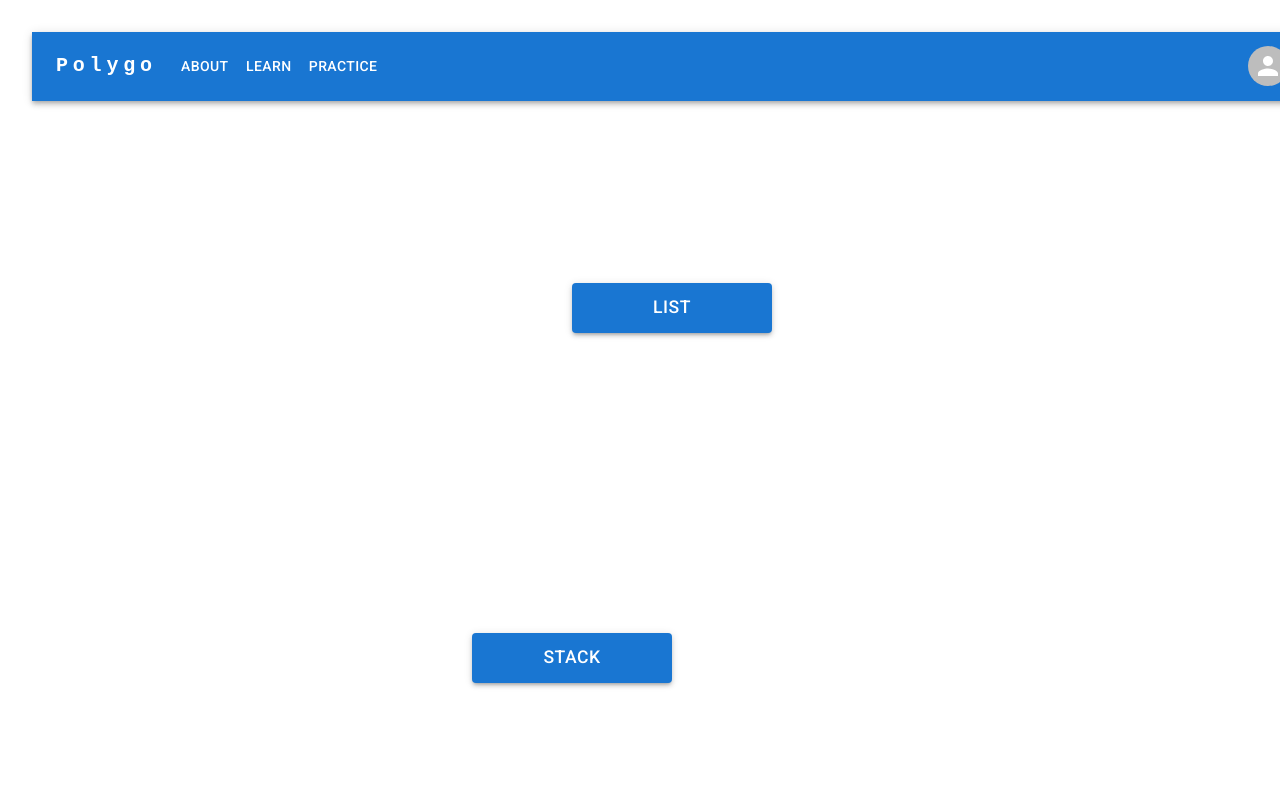
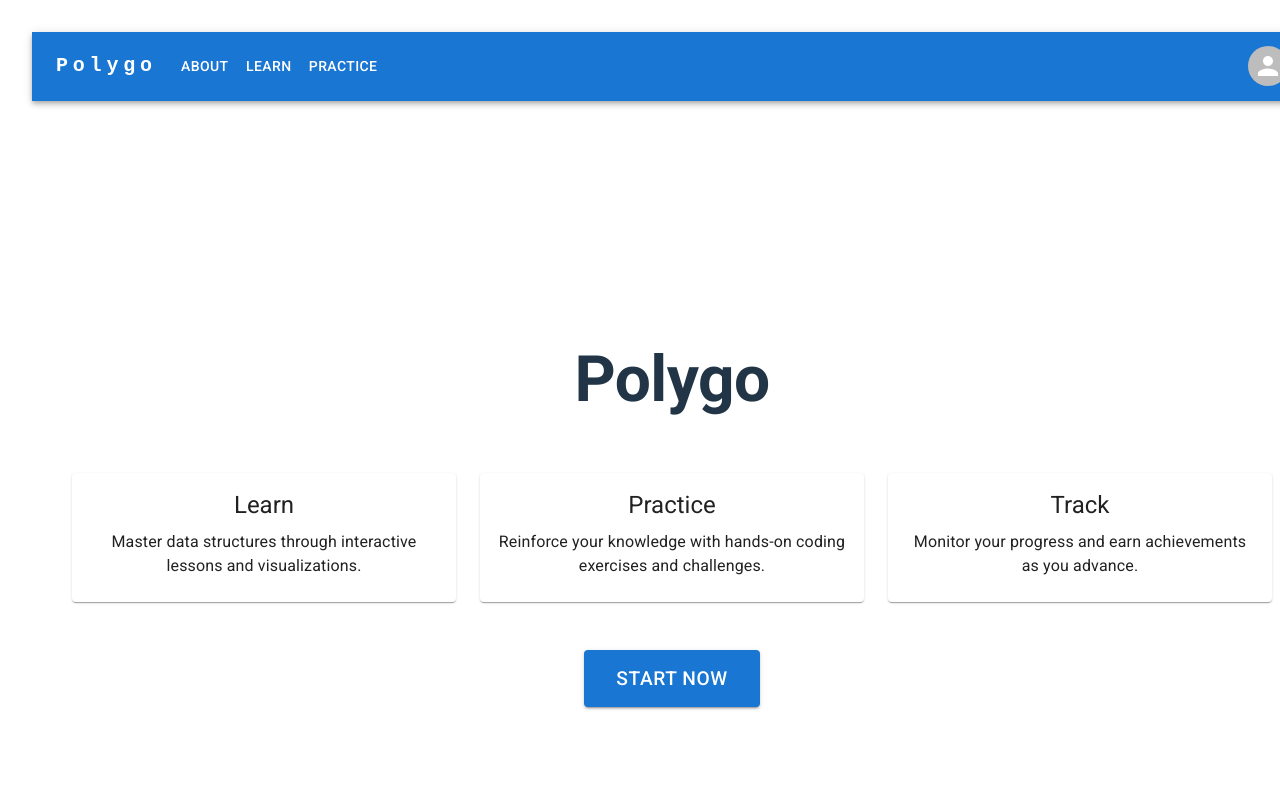
Before and after one commit to neemaowji/Polygo, a React (Vite) app: page / in a window 1280 px wide. Shown: the top 800 px of the page. Built offline with nearby package versions, Linux system fonts and the light colour scheme.

Commit message:
added homepage and router

```diff
--- a/package.json
+++ b/package.json
@@ -16,7 +16,8 @@
     "@mui/icons-material": "^6.4.1",
     "@mui/material": "^6.4.1",
     "react": "^18.3.1",
-    "react-dom": "^18.3.1"
+    "react-dom": "^18.3.1",
+    "react-router": "^7.1.3"
   },
   "devDependencies": {
     "@eslint/js": "^9.17.0",
--- a/src/App.jsx
+++ b/src/App.jsx
@@ -1,7 +1,5 @@
-import { useState } from 'react'
 import * as React from 'react'
-import reactLogo from './assets/react.svg'
-import viteLogo from '/vite.svg'
+import { BrowserRouter as Router, Routes, Route } from 'react-router';
 import './App.css'
 import '@fontsource/roboto/300.css';
 import '@fontsource/roboto/400.css';
@@ -10,15 +8,20 @@ import '@fontsource/roboto/700.css';
 
 import Navbar from './components/Navbar';
 import Roadmap from './components/Roadmap';
+import Home from './components/Home';
 
 
 
 function App() {
   return (
-    <>
-      <Navbar></Navbar>
-      <Roadmap></Roadmap>
-    </>
+    <Router>
+      <Navbar />
+      <Routes>
+        <Route path="/" element={<Home />} />
+        <Route path="/learn" element={<Roadmap />} />
+      </Routes>
+    </Router>
+
   )
 }
 
--- /dev/null
+++ b/src/components/Home.jsx
@@ -0,0 +1,90 @@
+import React from 'react';
+import { Box, Typography, Button, Card, CardContent } from '@mui/material';
+
+const HomePage = () => {
+  return (
+    <Box
+      sx={{
+        display: 'flex',
+        flexDirection: 'column',
+        alignItems: 'center',
+        justifyContent: 'center',
+        height: '100vh',
+        gap: 4,
+        padding: 3
+      }}
+    >
+      <Typography
+        variant="h2"
+        component="h1"
+        gutterBottom
+        sx={{
+          fontWeight: 'bold',
+          fontSize: { xs: '3rem', md: '4rem' }
+        }}
+      >
+        Polygo
+      </Typography>
+
+      <Box
+        sx={{
+          display: 'flex',
+          flexDirection: { xs: 'column', md: 'row' },
+          gap: 3,
+          width: '100%',
+          maxWidth: '1200px',
+          justifyContent: 'center'
+        }}
+      >
+        <Card sx={{ minWidth: 275, flex: 1 }}>
+          <CardContent>
+            <Typography variant="h5" gutterBottom>
+              Learn
+            </Typography>
+            <Typography variant="body1">
+              Master data structures through interactive lessons and visualizations.
+            </Typography>
+          </CardContent>
+        </Card>
+
+        <Card sx={{ minWidth: 275, flex: 1 }}>
+          <CardContent>
+            <Typography variant="h5" gutterBottom>
+              Practice
+            </Typography>
+            <Typography variant="body1">
+              Reinforce your knowledge with hands-on coding exercises and challenges.
+            </Typography>
+          </CardContent>
+        </Card>
+
+        <Card sx={{ minWidth: 275, flex: 1 }}>
+          <CardContent>
+            <Typography variant="h5" gutterBottom>
+              Track
+            </Typography>
+            <Typography variant="body1">
+              Monitor your progress and earn achievements as you advance.
+            </Typography>
+          </CardContent>
+        </Card>
+      </Box>
+
+      <Button
+        variant="contained"
+        size="large"
+        sx={{
+          mt: 2,
+          px: 4,
+          py: 1.5,
+          fontSize: '1.2rem'
+        }}
+        href="/learn"
+      >
+        Start Now
+      </Button>
+    </Box>
+  );
+};
+
+export default HomePage;
--- a/src/components/Navbar.jsx
+++ b/src/components/Navbar.jsx
@@ -13,7 +13,7 @@ import Tooltip from '@mui/material/Tooltip';
 import MenuItem from '@mui/material/MenuItem';
 import AdbIcon from '@mui/icons-material/Adb';
 
-const pages = ['About', 'Learn','Practice'];
+const pages = ['about', 'learn','practice'];
 const settings = ['Account', 'Logout'];
 
 function Navbar() {
@@ -44,7 +44,7 @@ function Navbar() {
             variant="h6"
             noWrap
             component="a"
-            href="#app-bar-with-responsive-menu"
+            href="/"
             sx={{
               mr: 2,
               display: { xs: 'none', md: 'flex' },
@@ -115,7 +115,7 @@ function Navbar() {
             {pages.map((page) => (
               <Button
                 key={page}
-                onClick={handleCloseNavMenu}
+                href={page}
                 sx={{ my: 2, color: 'white', display: 'block' }}
               >
                 {page}
```
Also changed, not shown: 1 other file (tests, documents, lock files or other folders).
